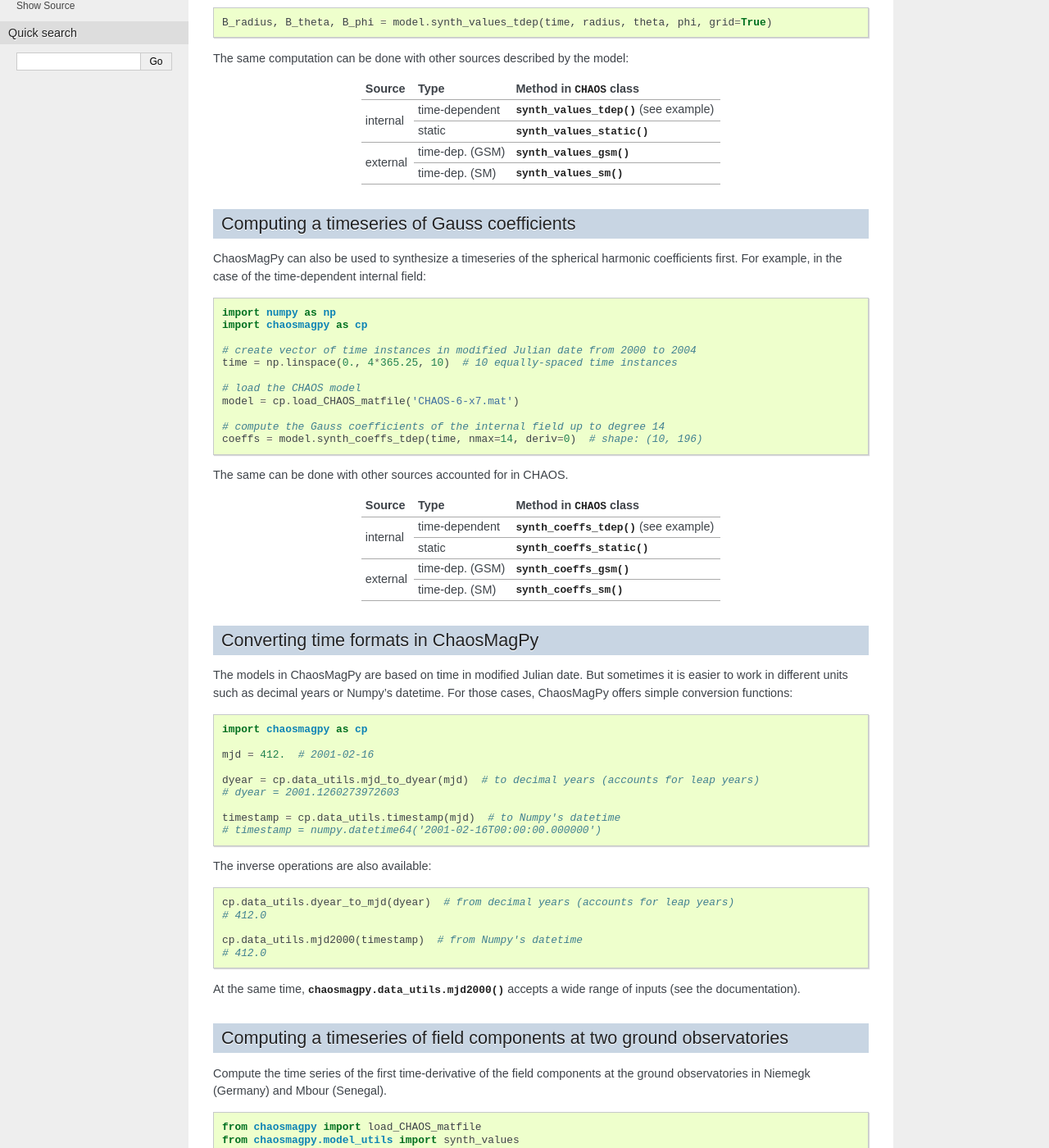
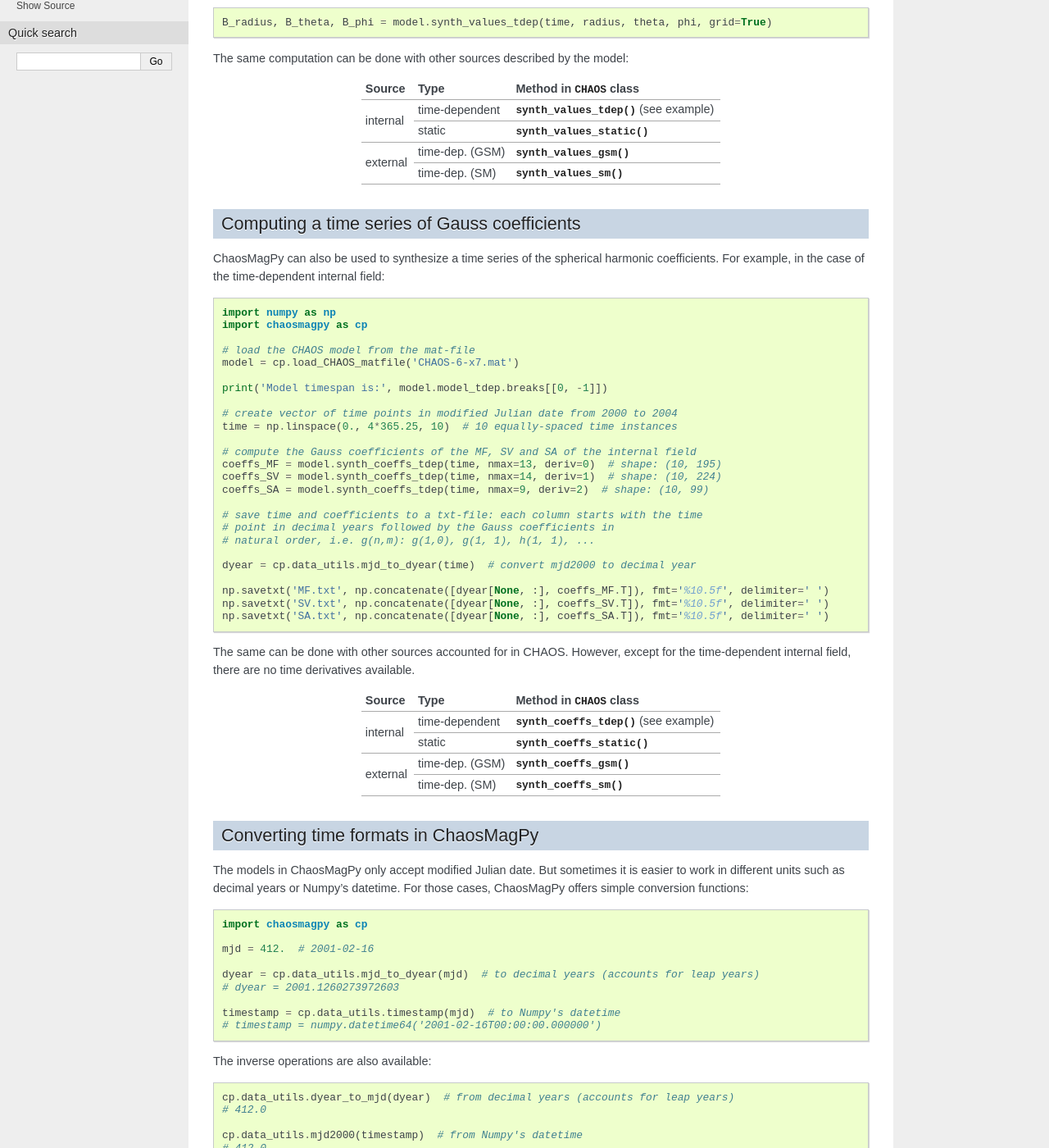
Before and after one commit to ancklo/ChaosMagPy, a Sphinx documentation site: the page built from docs/source/usage.rst, in a window 1280 px wide and 1400 px high, scrolled down 678 px. Shown: the whole window at 82% size. Built offline with Sphinx 7.4.7, drawn with Linux system fonts in a browser that asks for light colours; some of the changed text lies outside the part shown.

Commit message:
Updated usage section of the documentation.

```diff
--- a/docs/source/usage.rst
+++ b/docs/source/usage.rst
@@ -57,11 +57,11 @@
 |          | time-dep. (SM)  | :meth:`~.CHAOS.synth_values_sm`                   |
 +----------+-----------------+---------------------------------------------------+
 
-Computing a timeseries of Gauss coefficients
---------------------------------------------
+Computing a time series of Gauss coefficients
+---------------------------------------------
 
-ChaosMagPy can also be used to synthesize a timeseries of the spherical
-harmonic coefficients first. For example, in the case of the time-dependent
+ChaosMagPy can also be used to synthesize a time series of the spherical
+harmonic coefficients. For example, in the case of the time-dependent
 internal field:
 
 .. code-block:: python
@@ -69,16 +69,31 @@
    import numpy as np
    import chaosmagpy as cp
 
-   # create vector of time instances in modified Julian date from 2000 to 2004
+   # load the CHAOS model from the mat-file
+   model = cp.load_CHAOS_matfile('CHAOS-6-x7.mat')
+
+   print('Model timespan is:', model.model_tdep.breaks[[0, -1]])
+
+   # create vector of time points in modified Julian date from 2000 to 2004
    time = np.linspace(0., 4*365.25, 10)  # 10 equally-spaced time instances
 
-   # load the CHAOS model
-   model = cp.load_CHAOS_matfile('CHAOS-6-x7.mat')
+   # compute the Gauss coefficients of the MF, SV and SA of the internal field
+   coeffs_MF = model.synth_coeffs_tdep(time, nmax=13, deriv=0)  # shape: (10, 195)
+   coeffs_SV = model.synth_coeffs_tdep(time, nmax=14, deriv=1)  # shape: (10, 224)
+   coeffs_SA = model.synth_coeffs_tdep(time, nmax=9, deriv=2)  # shape: (10, 99)
 
-   # compute the Gauss coefficients of the internal field up to degree 14
-   coeffs = model.synth_coeffs_tdep(time, nmax=14, deriv=0)  # shape: (10, 196)
+   # save time and coefficients to a txt-file: each column starts with the time
+   # point in decimal years followed by the Gauss coefficients in
+   # natural order, i.e. g(n,m): g(1,0), g(1, 1), h(1, 1), ...
 
-The same can be done with other sources accounted for in CHAOS.
+   dyear = cp.data_utils.mjd_to_dyear(time)  # convert mjd2000 to decimal year
+
+   np.savetxt('MF.txt', np.concatenate([dyear[None, :], coeffs_MF.T]), fmt='%10.5f', delimiter=' ')
+   np.savetxt('SV.txt', np.concatenate([dyear[None, :], coeffs_SV.T]), fmt='%10.5f', delimiter=' ')
+   np.savetxt('SA.txt', np.concatenate([dyear[None, :], coeffs_SA.T]), fmt='%10.5f', delimiter=' ')
+
+The same can be done with other sources accounted for in CHAOS. However, except
+for the time-dependent internal field, there are no time derivatives available.
 
 +----------+-----------------+---------------------------------------------------+
 |  Source  |     Type        | Method in :class:`~.CHAOS` class                  |
@@ -95,7 +110,7 @@
 Converting time formats in ChaosMagPy
 -------------------------------------
 
-The models in ChaosMagPy are based on time in modified Julian date. But
+The models in ChaosMagPy only accept modified Julian date. But
 sometimes it is easier to work in different units such as decimal years or
 Numpy's datetime. For those cases, ChaosMagPy offers simple conversion
 functions:
@@ -125,8 +140,8 @@
 At the same time, :func:`chaosmagpy.data_utils.mjd2000` accepts a wide range of
 inputs (see the documentation).
 
-Computing a timeseries of field components at two ground observatories
-----------------------------------------------------------------------
+Computing a time series of field components at two ground observatories
+-----------------------------------------------------------------------
 
 Compute the time series of the first time-derivative of the field components at
 the ground observatories in Niemegk (Germany) and Mbour (Senegal).
@@ -173,9 +188,9 @@
 .. figure:: images/plot_timeseries.png
    :align: center
 
-   Timeseries of the secular variation at two ground observatory stations.
+   Time series of the secular variation at two ground observatory stations.
 
-Any timeseries can be generated this way.
+Any time series can be generated this way.
 
 Plotting a map of the time-dependent internal field
 ---------------------------------------------------
```
